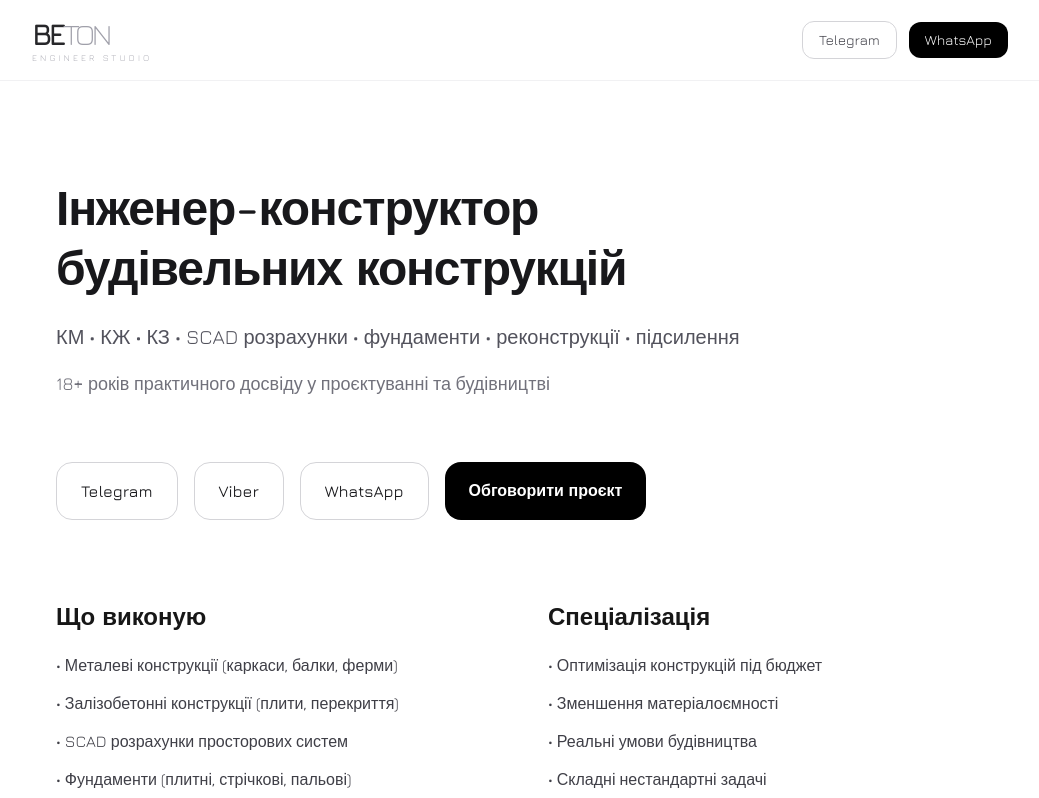
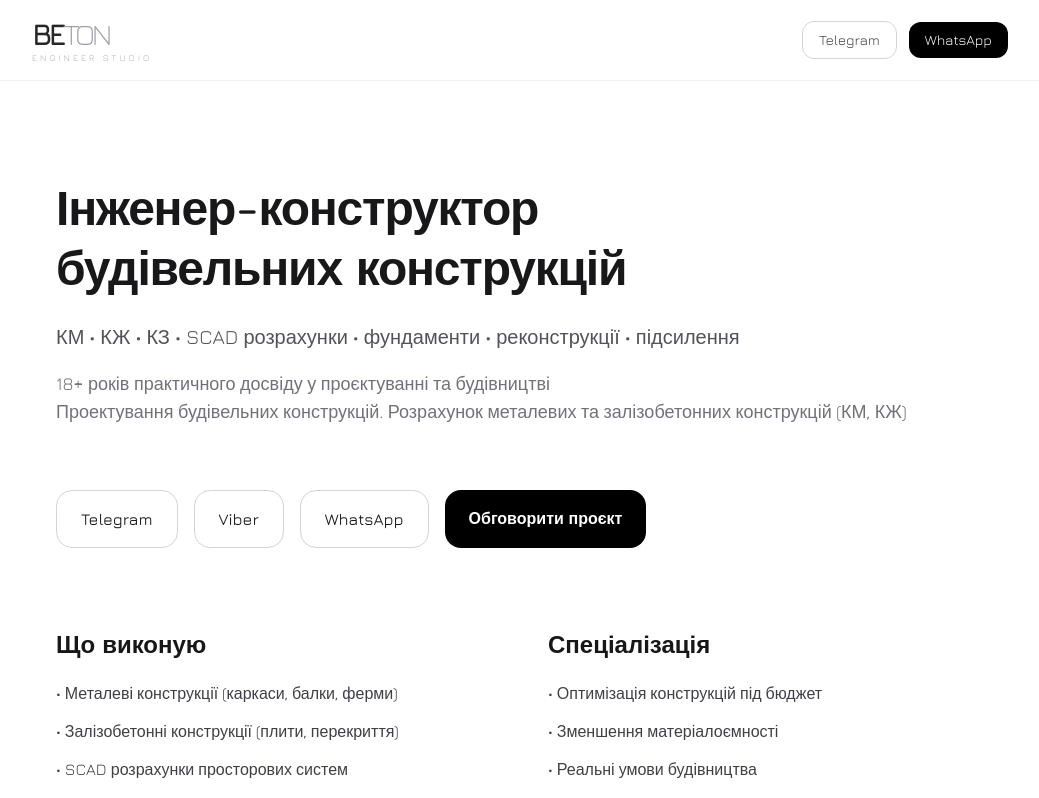
Before and after one commit to DenysKavun/beton-new, a Next.js app: page / in a window 1280 px wide. Shown: the top 798 px of the page, without its empty margins (120-1159 px from the left). Built offline with nearby package versions, Linux system fonts and the light colour scheme.

Commit message:
Update page.tsx

```diff
--- a/app/page.tsx
+++ b/app/page.tsx
@@ -22,6 +22,13 @@ export default function Page() {
           <p className="text-base sm:text-lg text-zinc-500">
             18+ років практичного досвіду у проєктуванні та будівництві
           </p>
+
+<p className="text-base sm:text-lg text-zinc-500">
+            Проектування будівельних конструкцій. Розрахунок металевих та залізобетонних конструкцій (КМ, КЖ)
+          </p>
+
+
+
         </section>
 
         {/* BUTTONS */}
```
